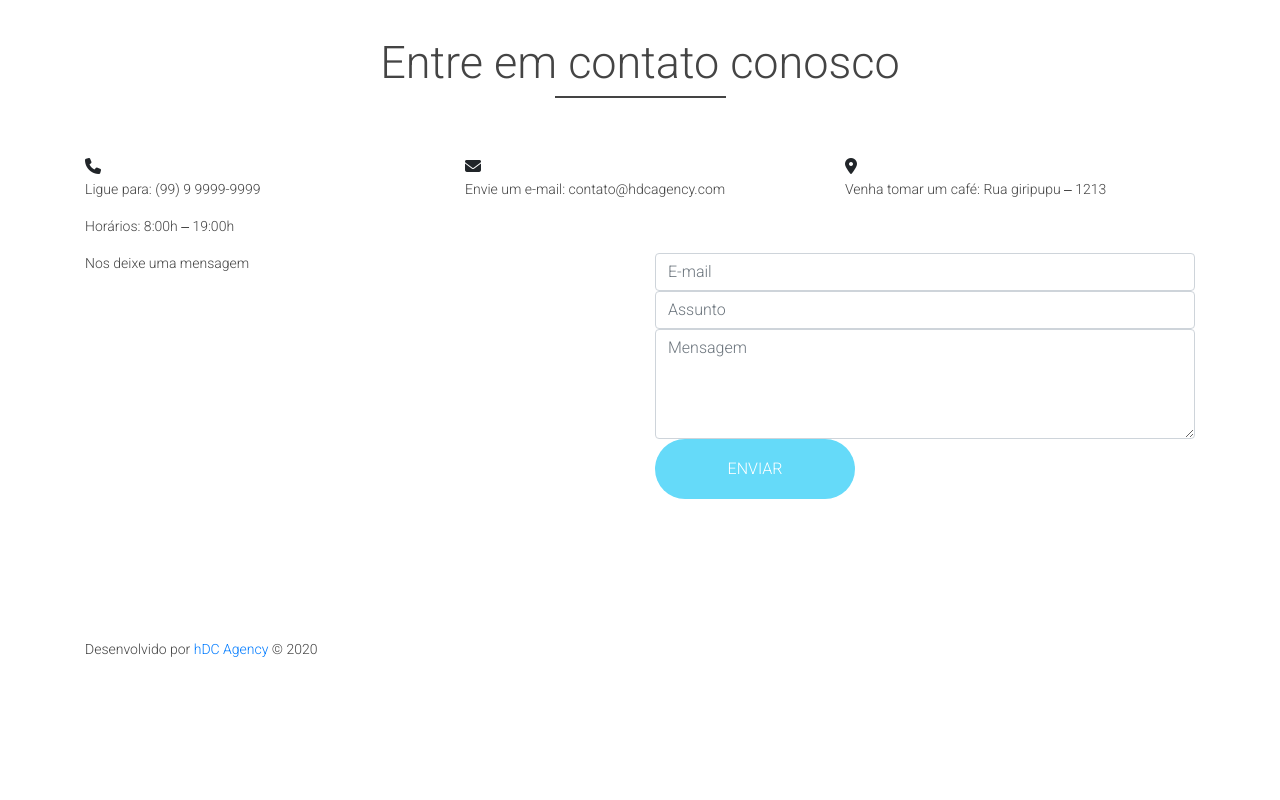
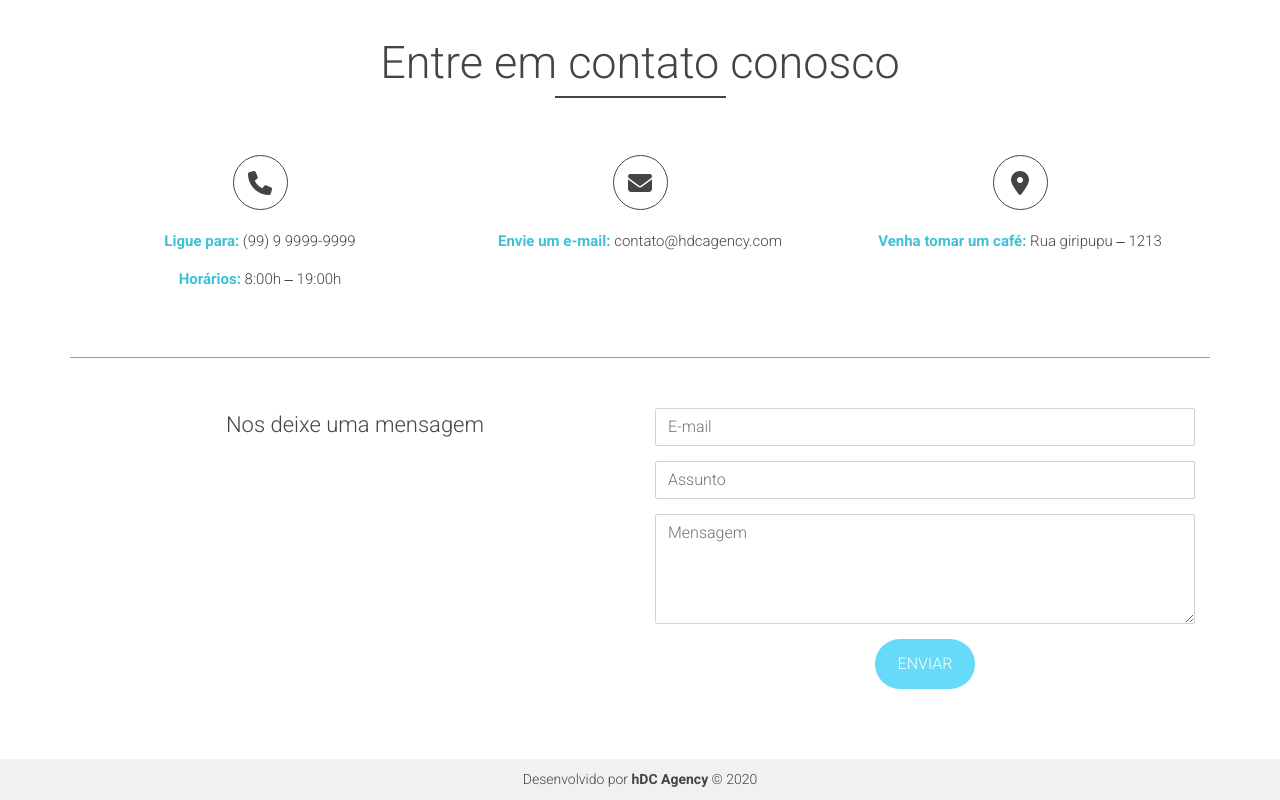
Before and after one commit to eugeniocarvalho/hdc-agency, a website: page index.html in a window 1280 px wide. Shown: the part 5123-5923 px from the top of the page. Before the commit the page ends 5869 px from the top, so only its background shows below. Drawn offline with nearby package versions, Linux system fonts and the light colour scheme; a script that the page names is missing.

Commit message:
stylized contact-area and copy-area

```diff
--- a/css/styles.css
+++ b/css/styles.css
@@ -353,3 +353,78 @@ header, .navbar {
   width: auto;
   letter-spacing: 2px;
 }
+
+/* Contact area */
+
+#contact-area {
+  text-align: center;
+}
+
+.contact-box {
+  padding-bottom: 50px;
+  margin-bottom: 50px;
+  border-bottom: 1px solid #3EC1D6;
+}
+
+.contact-box i {
+  color: #444;
+  border: solid 1px #444;
+  border-radius: 50px;
+  width: 55px;
+  height: 55px;
+  line-height: 55px;
+  font-size: 24px;
+  margin-bottom: 20px;
+}
+
+.contact-box p {
+  font-size: 15px;
+}
+
+.contact-title {
+  font-weight: bold;
+  color: #3EC1D6;
+}
+
+#msg-box p {
+  font-size: 22px;
+}
+
+#contact-form input[type="text"], #contact-form input[type="email"], #contact-form textarea {
+  margin-bottom: 15px;
+  border-radius: 2px;
+}
+
+#contact-form .main-btn {
+  width: auto;
+  height: 50px;
+}
+
+#contact-form .main-btn:hover {
+  color: #3EC1D6;
+}
+
+/* copy */
+
+#copy-area {
+  background-color: #f1f1f1;
+}
+
+#copy-area .container {
+  padding: 10px 0;
+  text-align: center;
+}
+
+#copy-area .container p {
+  margin-bottom: 0;
+}
+
+#copy-area .container a {
+  font-weight: bold;
+  color: #444;
+}
+
+#copy-area .container a:hover {
+  text-decoration: none;
+  color: #3EC1D6;
+}
```
